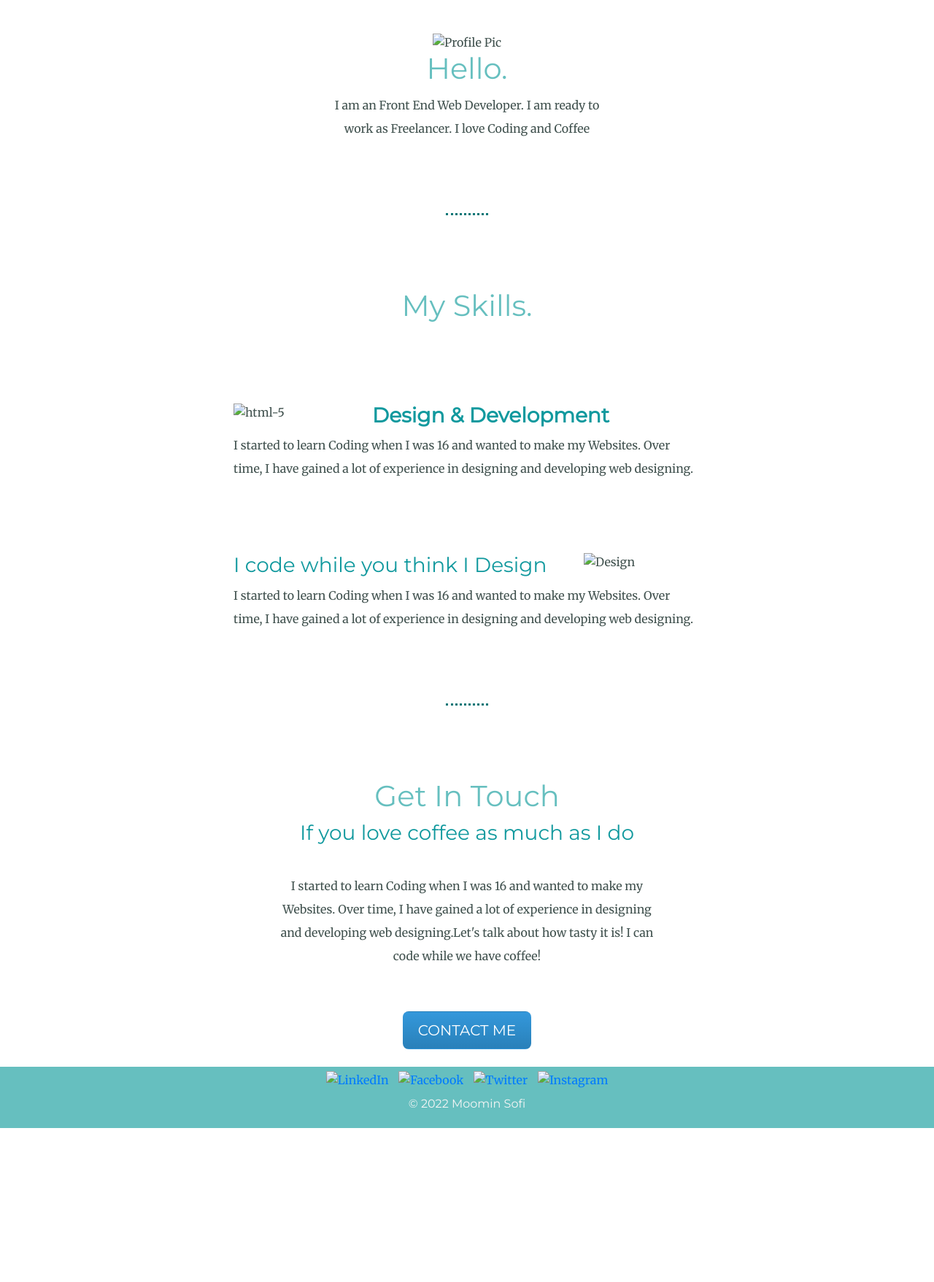
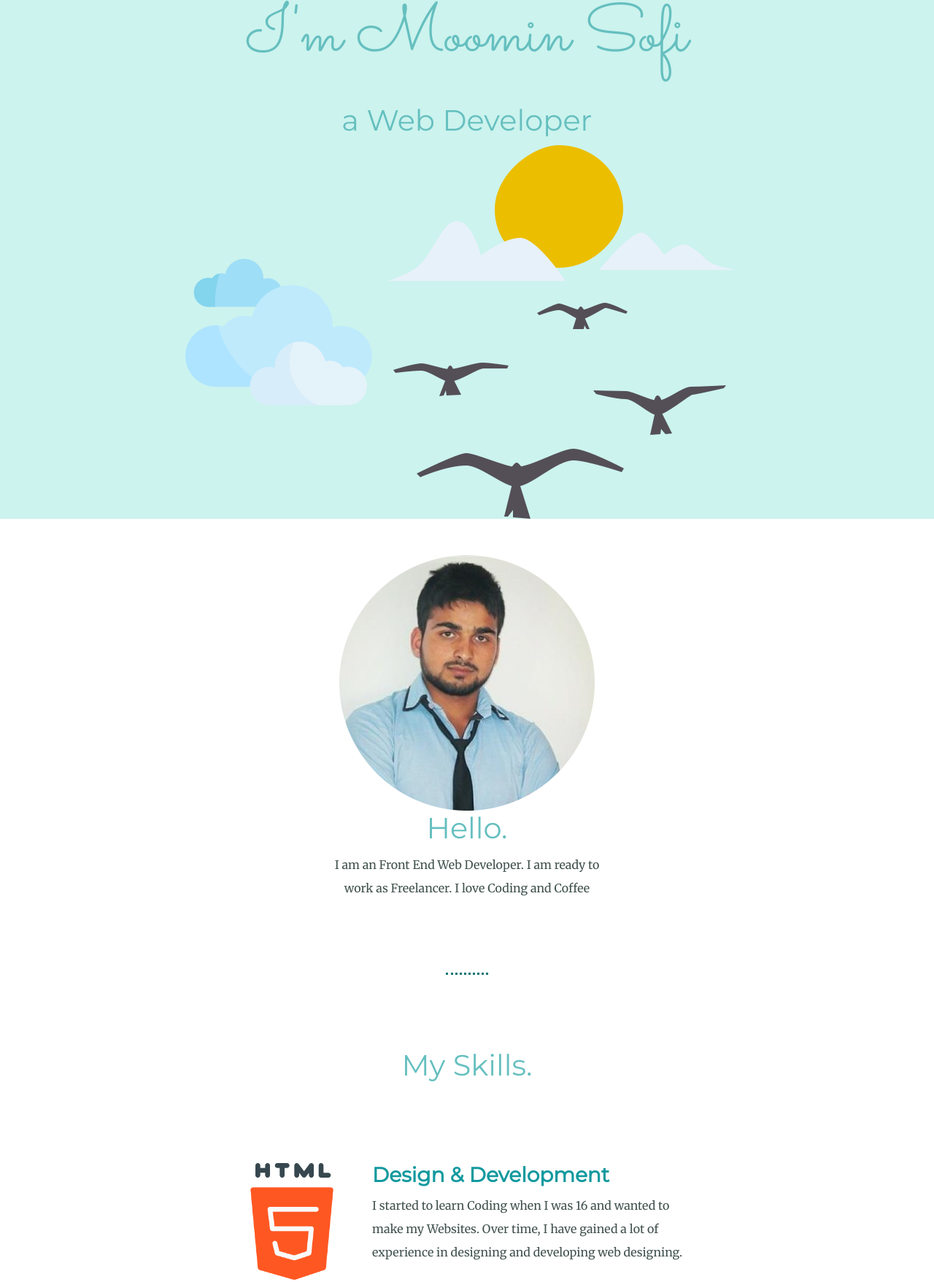
Before and after one commit to moominsofi/personel, a plain HTML site: page index.html in a window 1280 px wide. Shown: the part 395-2152 px from the top of the page at 73% size. Before the commit the page ends 1941 px from the top, so only its background shows below. Drawn offline with nearby package versions, Linux system fonts and the light colour scheme; the site is published under a folder, as on GitHub Pages, so addresses that start at the root find nothing.

Commit message:
Update index.html

```diff
--- a/index.html
+++ b/index.html
@@ -18,17 +18,17 @@
 
 <body>
   <div class="top-container">
-    <img class="top-cloud" src="/images/clouds.png" alt="cloud">
+    <img class="top-cloud" src="images/clouds.png" alt="cloud">
     <h1>I'm Moomin Sofi</h1>
     <h2>a Web Developer</h2>
-    <img class="bottom-cloud" src="/images/clouds.png" alt="cloud">
-    <img class="mountain" src="/images/birds.png" alt="mountain">
+    <img class="bottom-cloud" src="images/clouds.png" alt="cloud">
+    <img class="mountain" src="images/birds.png" alt="mountain">
 
   </div>
 
   <div class="middle-container">
     <div class="profile">
-      <img class="man-image" src="/images/moomin.png" alt="Profile Pic">
+      <img class="man-image" src="images/moomin.png" alt="Profile Pic">
       <h2>Hello.</h2>
       <p class="intro">I am an Front End Web Developer. I am ready to work as Freelancer. I love Coding and Coffee</p>
     </div>
@@ -37,14 +37,14 @@
     <div class="skills">
       <h2>My Skills.</h2>
       <div class="skill-row">
-        <img class="skill-image1" src="/images/html-5.png" alt="html-5">
+        <img class="skill-image1" src="images/html-5.png" alt="html-5">
         <h3><strong> Design & Development</strong></h3>
         <p class="skillspara">I started to learn Coding when I was 16 and wanted to make my Websites. Over time, I have
           gained a lot of experience in designing and developing web designing.
         </p>
       </div>
       <div class="skill-row">
-        <img class="table" src="/images/table.png" alt="Design">
+        <img class="table" src="images/table.png" alt="Design">
         <h3>I code while you think I Design</h3>
         <p>I started to learn Coding when I was 16 and wanted to make my Websites. Over time, I have gained a lot of
           experience in designing and developing web designing.</p>
@@ -62,10 +62,10 @@
   </div>
   <br>
   <div class="bottom-container">
-    <a href="https://www.linkedin.com/"><img class="social-images" src="/images/linkedin.png" alt="LinkedIn"></a>
-    <a href="https://www.facebook.com"> <img class="social-images" src="/images/facebook.png" alt="Facebook"></a>
-    <a href="https://www.twitter.com"> <img class="social-images" src="/images/twitter.png" alt="Twitter"></a>
-    <a href="https://www.instagram.com"> <img class="social-images" src="/images/instagram.png" alt="Instagram"> </a>
+    <a href="https://www.linkedin.com"><img class="social-images" src="images/linkedin.png" alt="LinkedIn"></a>
+    <a href="https://www.facebook.com"> <img class="social-images" src="images/facebook.png" alt="Facebook"></a>
+    <a href="https://www.twitter.com"> <img class="social-images" src="images/twitter.png" alt="Twitter"></a>
+    <a href="https://www.instagram.com"> <img class="social-images" src="images/instagram.png" alt="Instagram"> </a>
     <p class="copy-right">© 2022 Moomin Sofi</p>
   </div>
 
```
